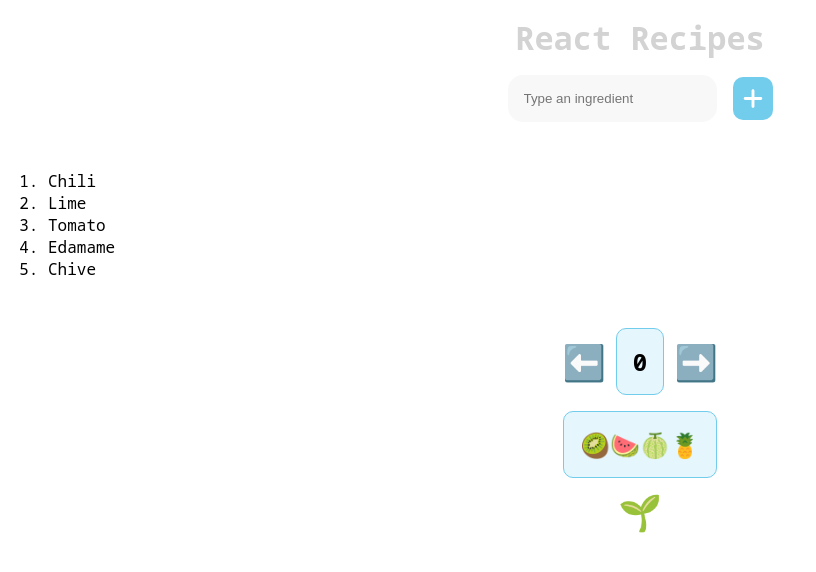
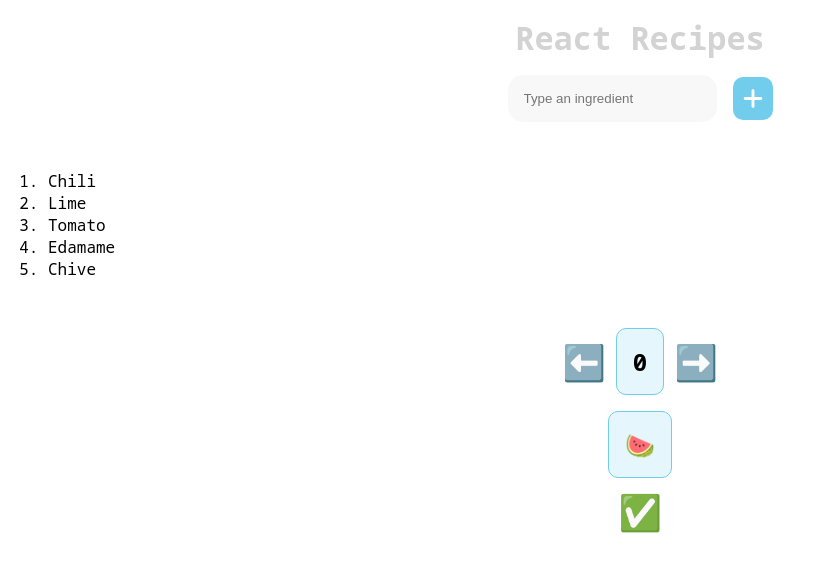
Before and after one commit to SalvatoreMangiacotti/react-recipes, a React (Vite) app: page / in a window 1280 px wide. Shown: the top 572 px of the page, without its empty margins (0-816 px from the left). Built offline with nearby package versions, Linux system fonts and the light colour scheme.

Commit message:
Create a toggle function using ternary operator to switch between 🍉 and 🌻

```diff
--- a/src/components/UseState.jsx
+++ b/src/components/UseState.jsx
@@ -20,16 +20,9 @@ export default function UseState() {
     // }
 
 
-    const fruitsArray = ['🥝', '🍉', '🍈', '🍍'];
-
-    const plantsArray = ['🌻', '🪴', '🌵', '🌴'];
-
-
     const [value, setValue] = useState(0);
 
-    const [valueTwo, setValueTwo] = useState(fruitsArray);
-
-    const [plant, setPlant] = useState('🌱')
+    const [valueTwo, setValueTwo] = useState('🍉');
 
 
     // callback function
@@ -50,13 +43,11 @@ export default function UseState() {
     }
 
 
-    // callback function
+    // ternary operator
 
-    const showPlants = () => {
+    const toggleState = () => {
 
-        setValueTwo(() => plantsArray);
-
-        setPlant(() => '🍋‍🟩');
+        setValueTwo(prevValueTwo => prevValueTwo === '🍉' ? '🌻' : '🍉')
 
     }
 
@@ -79,7 +70,7 @@ export default function UseState() {
 
                 <h2>{valueTwo}</h2>
 
-                <span onClick={showPlants}>{plant}</span>
+                <span onClick={toggleState}>✅</span>
 
             </div>
 
```
